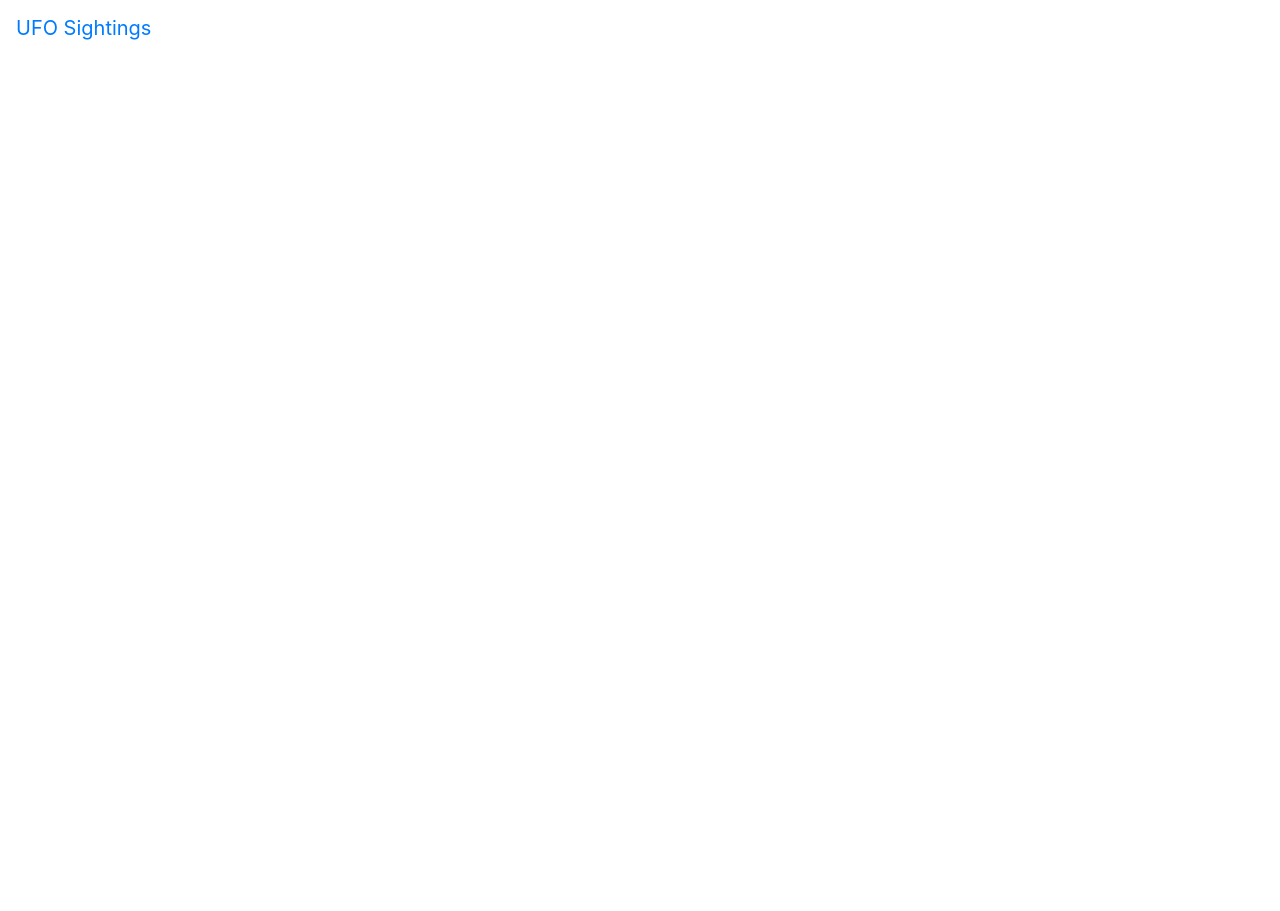
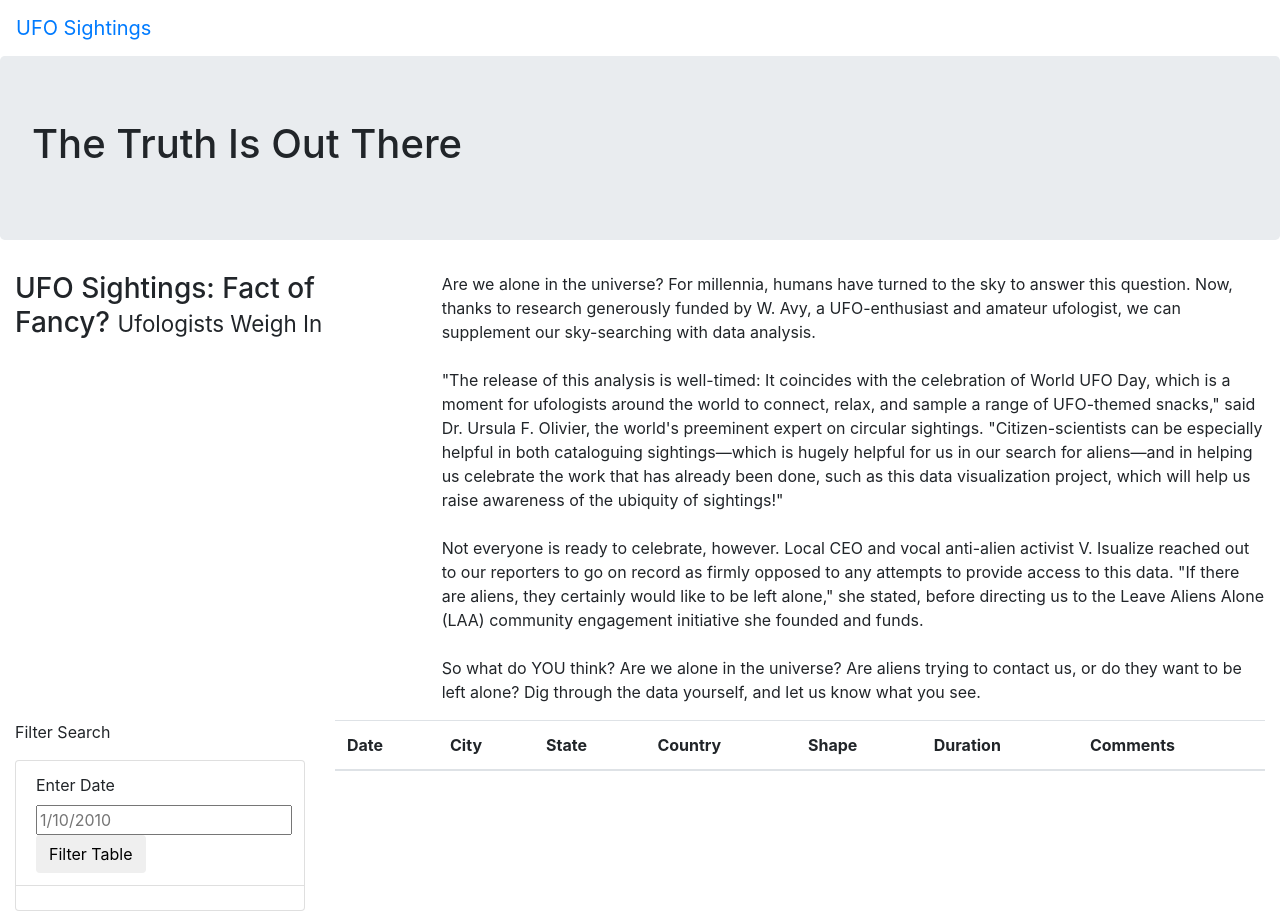
Before and after one commit to john-molenda1/UFOs, a plain HTML site: page index.html in a window 1280 px wide. Before the commit the page ends 800 px from the top, so only its background shows below. Drawn offline with nearby package versions, Linux system fonts and the light colour scheme.

Commit message:
11.6.1 Bootstrap components

```diff
--- a/index.html
+++ b/index.html
@@ -18,5 +18,59 @@
             <a class="navbar-brand" href="index.html">UFO Sightings</a>
           </nav>
     </div>
+    <div class="jumbotron">
+        <h1>The Truth Is Out There</h1>
+      </div>
+      <div class="container-fluid">
+        <div class="row">
+          <div class="col-md-4">
+            <h3>UFO Sightings: Fact of Fancy? <small>Ufologists Weigh In</small></h3>
+          </div>
+          <div class="col-md-8">
+            <p>
+              Are we alone in the universe? For millennia, humans have turned to the sky to answer this question. Now, thanks to research generously funded by W. Avy, a UFO-enthusiast and amateur ufologist, we can supplement our sky-searching with data analysis.<br><br>"The release of this analysis is well-timed: It coincides with the celebration of World UFO Day, which is a moment for ufologists around the world to connect, relax, and sample a range of UFO-themed snacks," said Dr. Ursula F. Olivier, the world's preeminent expert on circular sightings. "Citizen-scientists can be especially helpful in both cataloguing sightings—which is hugely helpful for us in our search for aliens—and in helping us celebrate the work that has already been done, such as this data visualization project, which will help us raise awareness of the ubiquity of sightings!"<br><br>Not everyone is ready to celebrate, however. Local CEO and vocal anti-alien activist V. Isualize reached out to our reporters to go on record as firmly opposed to any attempts to provide access to this data. "If there are aliens, they certainly would like to be left alone," she stated, before directing us to the Leave Aliens Alone (LAA) community engagement initiative she founded and funds.<br><br>So what do YOU think? Are we alone in the universe? Are aliens trying to contact us, or do they want to be left alone? Dig through the data yourself, and let us know what you see.
+
+
+            </p>
+          </div>
+        </div>
+      </div>
+      <div class="container-fluid">
+        <div class="row">
+          <div class="col-md-3">
+            <form>
+                <p>Filter Search</p>
+                <ul class="list-group">
+                    <li class="list-group-item">
+                        <label for="date">Enter Date</label>
+                        <input type="text" placeholder="1/10/2010" id="datetime" />
+                        <button id="filter-btn" type="button" class="btn btn-default">Filter Table</button>
+                    </li>
+                    <li class="list-group-item">
+
+                    </li>
+                </ul>
+              </form>
+          </div>
+          <div class="col-md-9">
+            <table class="table table-striped">
+              <thead>
+                <tr>
+                    <th>Date</th>
+                    <th>City</th>
+                    <th>State</th>
+                    <th>Country</th>
+                    <th>Shape</th>
+                    <th>Duration</th>
+                    <th>Comments</th>
+                </tr>
+              </thead>
+              <tbody></tbody>
+            </table>
+          </div>
+        </div>
+      <ul class="list-group">
+
+    </ul>
 </body>
 </html>
```
